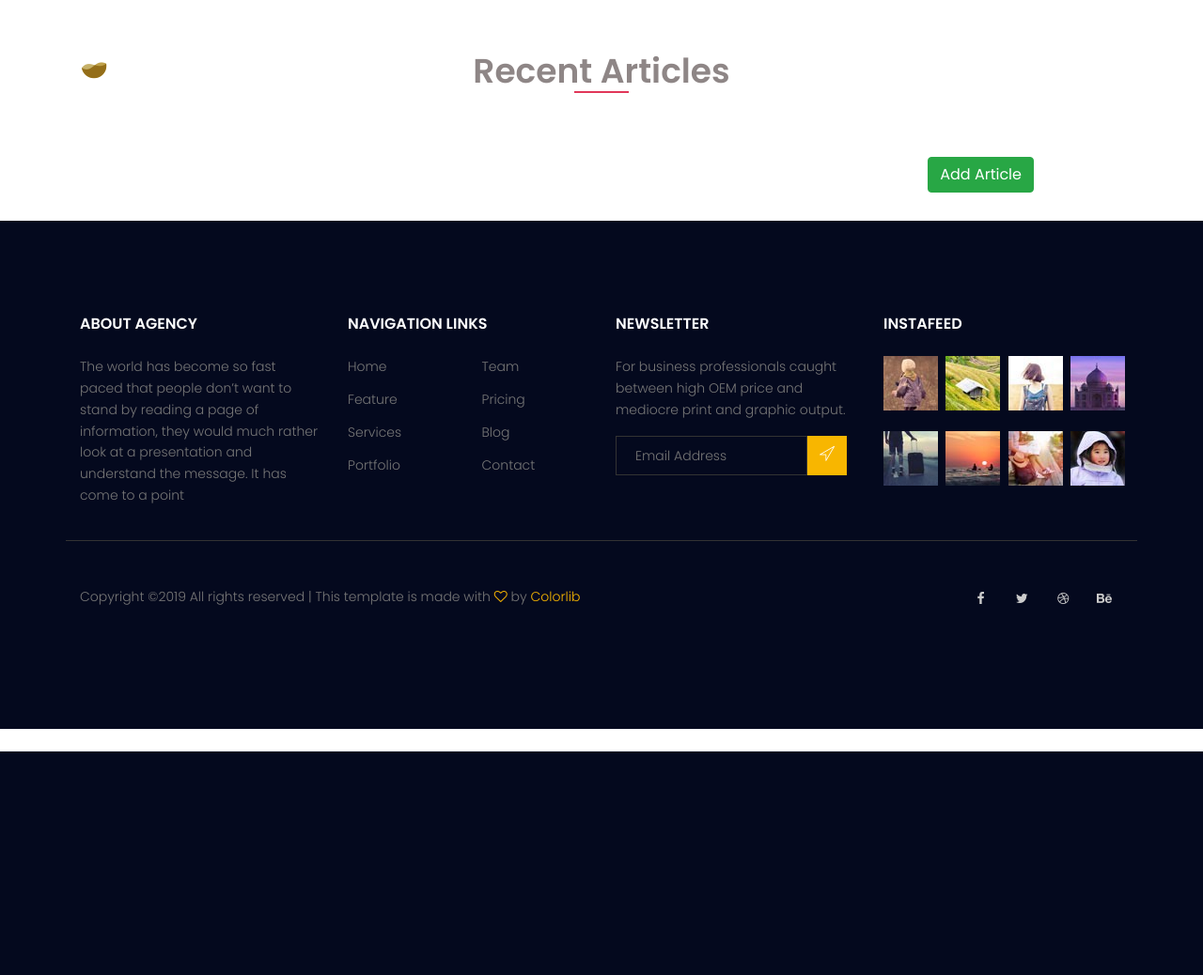
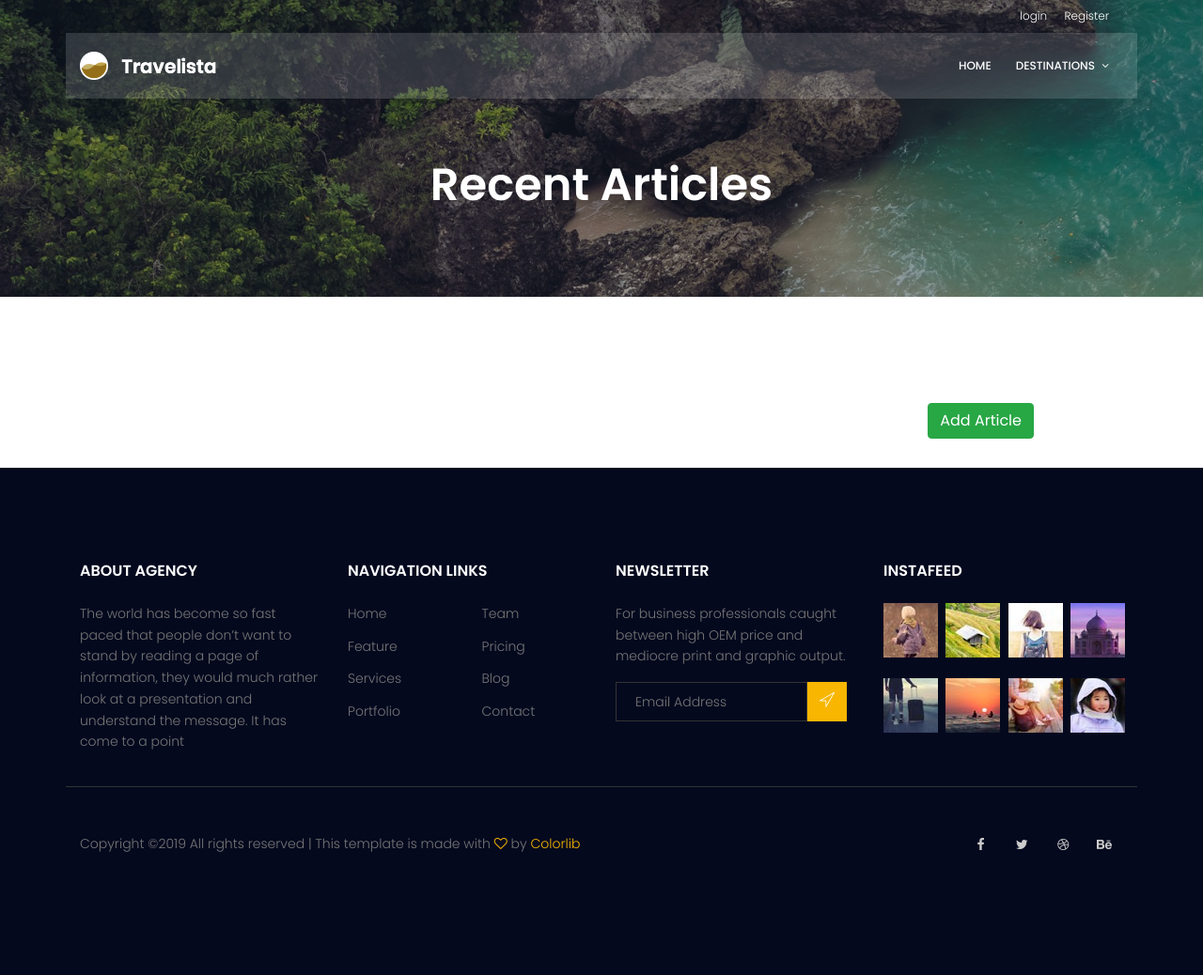
Before and after one commit to Khaled-Hossam/Django_Project, a Django app: template templates/user_experience_app/city_page.html in a window 1280 px wide. Shown: the whole page at 94% size. Before the commit the page ends 800 px from the top, so only its background shows below. Run offline with Django 3.2, Linux system fonts and the light colour scheme; the template is opened without the code that fills it, so the values that code supplies are empty; some libraries are stand-ins or nearby versions.

Commit message:
add styling elements

```diff
--- a/templates/user_experience_app/city_page.html
+++ b/templates/user_experience_app/city_page.html
@@ -1,12 +1,23 @@
 {% extends 'base.html' %}
 {% load static %}
 {% block body %}
+<section class="about-banner relative">
+  <div class="overlay overlay-bg"></div>
+  <div class="container">
+      <div class="row d-flex align-items-center justify-content-center">
+          <div class="about-content col-lg-12">
+
+                <h1 class="mt-2 text-center text-white" style="color: #7B7171;font-family: inherit">Recent Articles</h1>
+
+          </div>
+      </div>
+  </div>
+</section>
 <div class="container">
   <div class="row justify-content-center">
     <div class="col-10">
       <br><br>
-      <h1 class="mt-2 text-center" style="color: #7B7171;font-family: inherit">Recent Articles</h1>
-      <hr class="mt-0 mb-0 text-center" style="width: 6%;border: 1px solid crimson;">
+
       <br>
 
 
```
